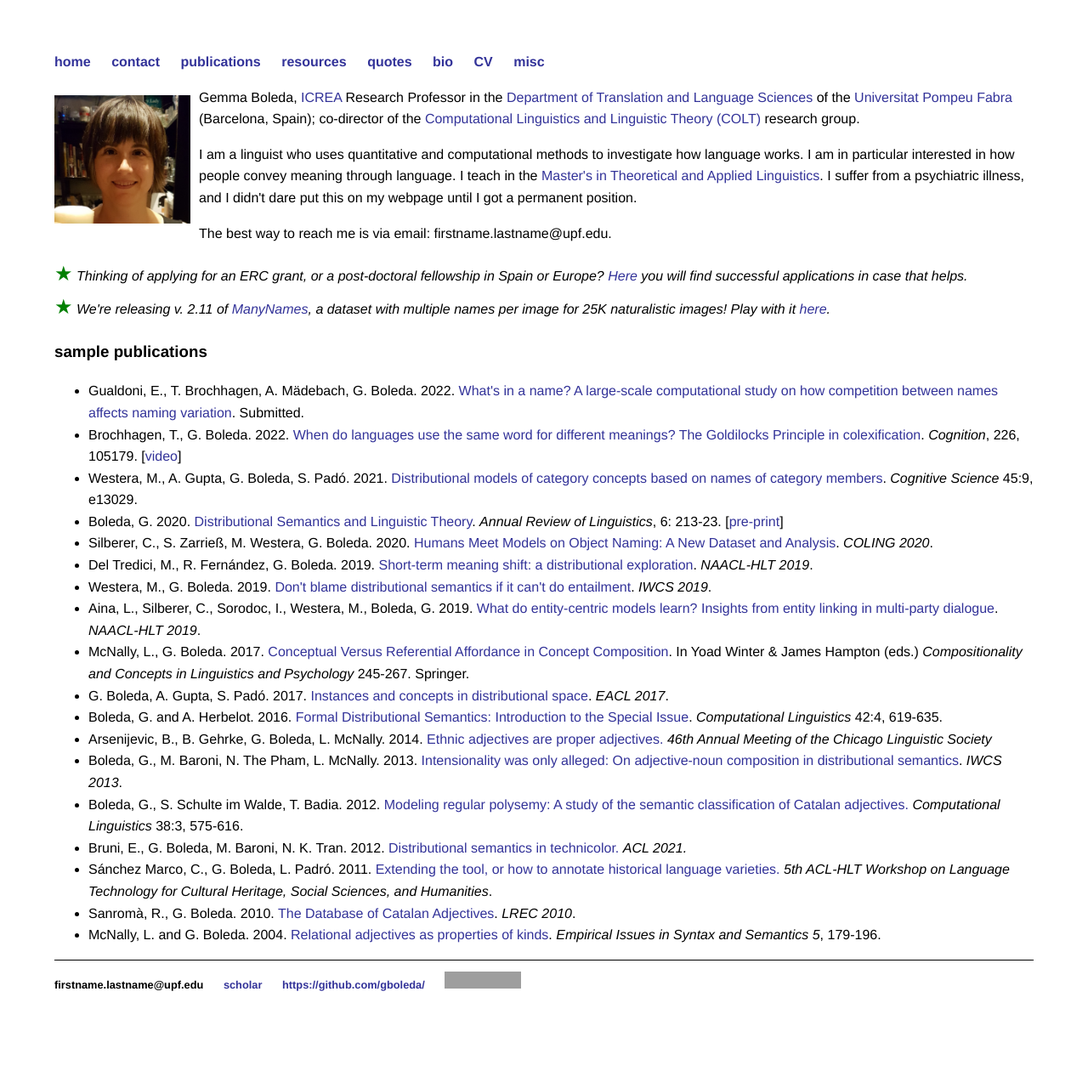
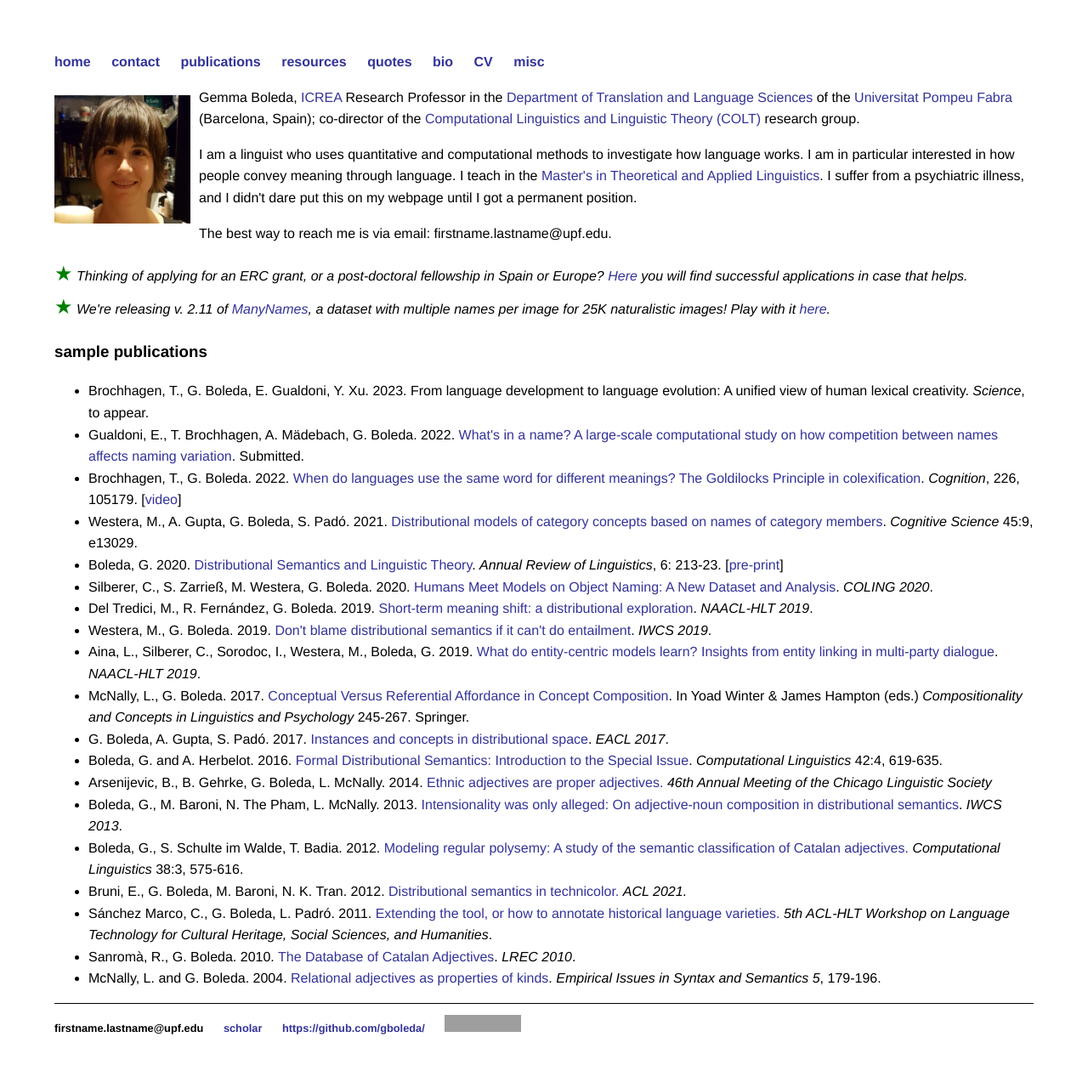
Before and after one commit to gboleda/gboleda.github.io, a Jekyll site: the page built from index.html, in a window 1280 px wide. Shown: the whole page at 85% size. Built offline with Jekyll 4.4.1, drawn with Linux system fonts in a browser that asks for light colours; before the commit the page ends 1229 px from its top, so only the background shows below that; grey boxes are pictures that could not be loaded.

Commit message:
adding Science paper

```diff
--- a/index.html
+++ b/index.html
@@ -43,6 +43,10 @@ title: Gemma Boleda
 
 <h3>sample publications</h3>
 <ul>
+  <li>Brochhagen, T., G. Boleda, E. Gualdoni, Y. Xu. 2023.
+    From language development to language evolution: A unified view of human lexical creativity.
+    <i>Science</i>, to appear.
+  </li>
   <li>Gualdoni, E., T. Brochhagen, A. Mädebach, G. Boleda. 2022.
   <a href="https://psyarxiv.com/t84eu/download">What's in a name? A large-scale computational study on how competition between names affects naming variation</a>. Submitted.
   </li>
--- a/pubs/index.html
+++ b/pubs/index.html
@@ -34,6 +34,11 @@ title: publications
 -->
 
 <h2>in preparation / forthcoming</h2>
+
+<p>Brochhagen, T., G. Boleda, E. Gualdoni, Y. Xu. 2023.
+  From language development to language evolution: A unified view of human lexical creativity.
+  <i>Science</i>, to appear.
+</p>
 
 <p>Gualdoni, E., T. Brochhagen, A. Mädebach, G. Boleda. 2022.
   <a href="https://psyarxiv.com/t84eu/download">What's in a name? A large-scale computational study on how competition between names affects naming variation</a>. Submitted.
```
